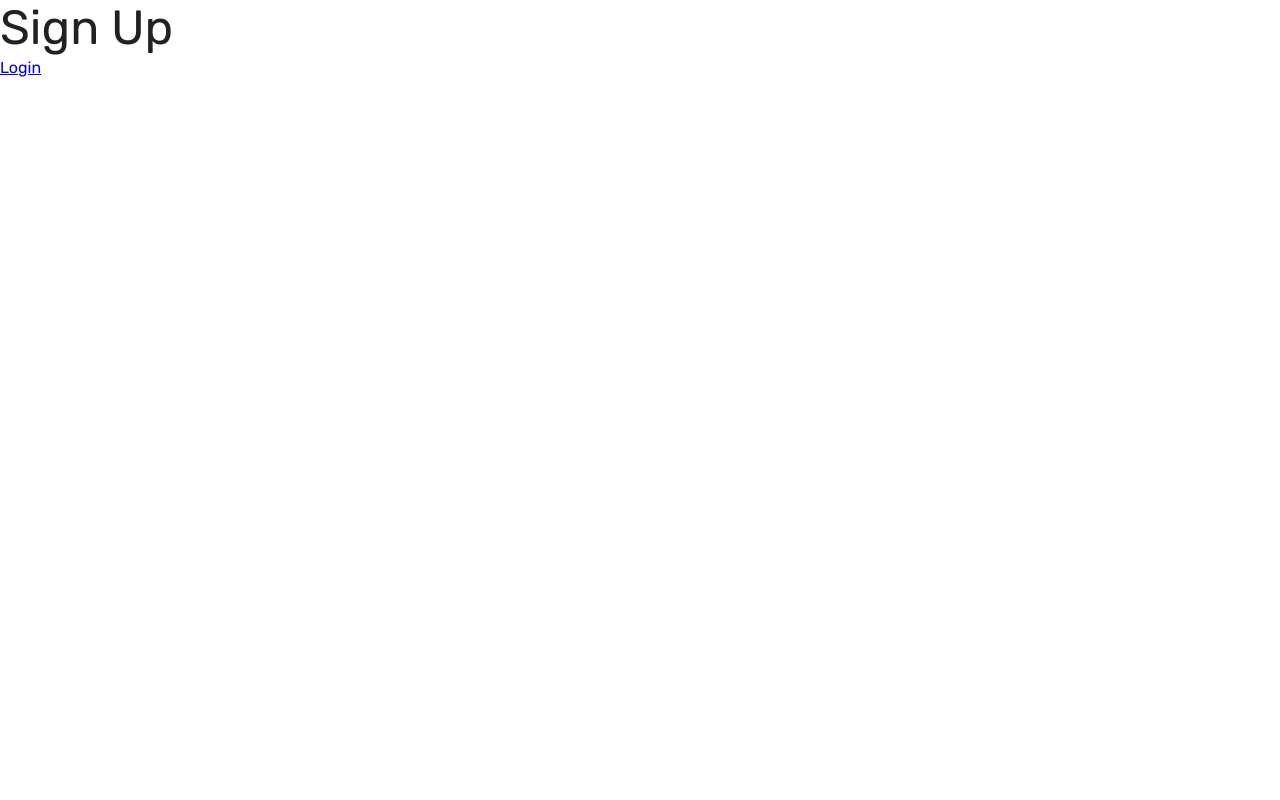
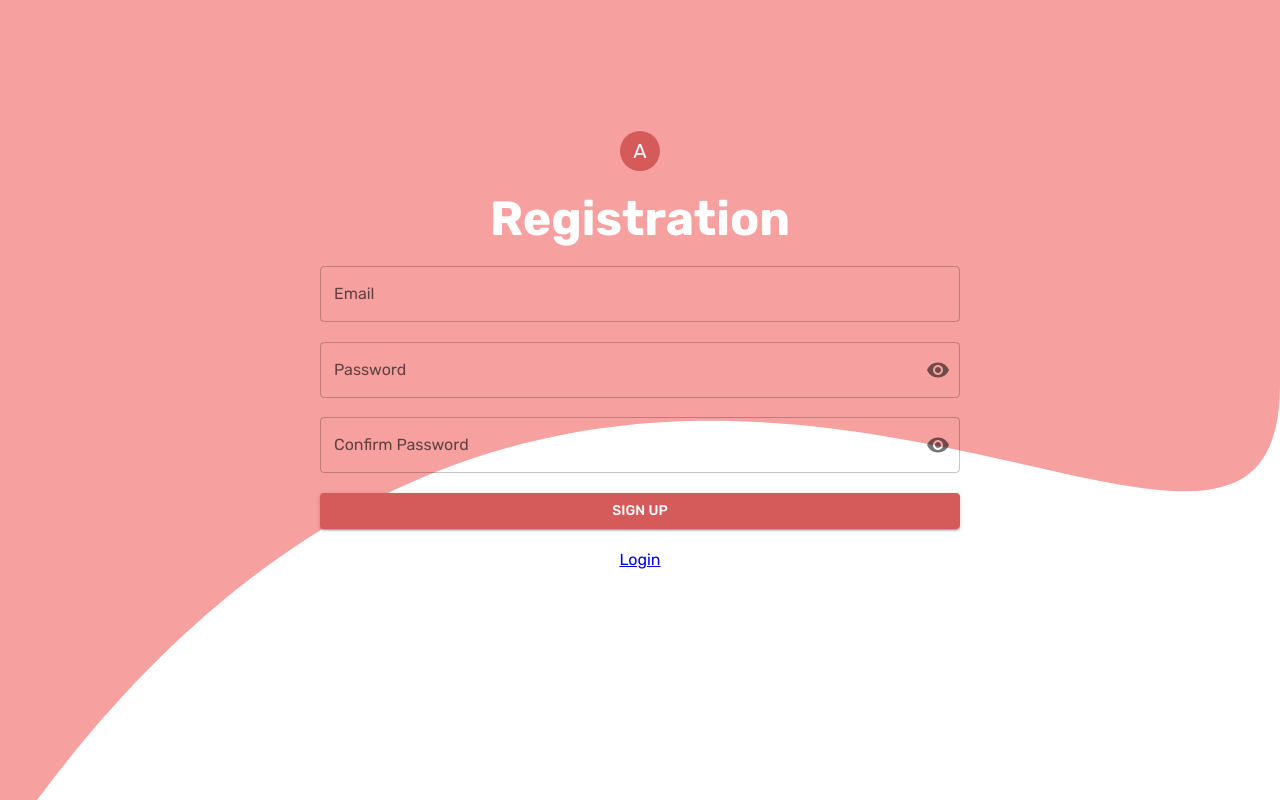
Before and after one commit to meetingbook/meetingbook, a React (Vite) app in the folder webapp/: page /signup in a window 1280 px wide. Built offline with nearby package versions, Linux system fonts and the light colour scheme.

Commit message:
feat(registration-screen): added registration-screen-react
related #136

```diff
--- a/webapp/src/pages/signup/index.jsx
+++ b/webapp/src/pages/signup/index.jsx
@@ -1,13 +1,67 @@
 import { Link } from 'react-router-dom';
-import { Typography } from '../../ui/components/atoms/typography';
+import { Title } from '../../ui/components/atoms/title';
+import { BasicTextField } from '../../ui/components/atoms/textfield/BasicTextField';
+import { PasswordTextField } from '../../ui/components/atoms/textfield/PasswordTextField';
+import { Button } from '../../ui/components/atoms/button';
+import Box from '@mui/material/Box';
+import Avatar from '@mui/material/Avatar';
+import GlobalStyles from '@mui/material/GlobalStyles';
+import { styled } from '@mui/system';
+import bg from '../../assets/images/loginbackground.svg';
+
+const inputGlobalStyles = (
+  <GlobalStyles
+    styles={{
+      body: {
+        background: `url(${bg}) no-repeat 50% 50%`,
+        backgroundSize: 'cover',
+        width: '50%',
+        margin: '0 auto',
+      },
+    }}
+  />
+);
+
+const WhiteTitle = styled(Title)(({ theme }) => ({
+  color: theme.palette.white.main,
+  textAlign: 'center',
+}));
+
+const WhiteAvatar = styled(Avatar)(({ theme }) => ({
+  color: theme.palette.white.main,
+  background: theme.palette.primary.main,
+  margin: '0 auto',
+}));
 
 export const SignUp = () => {
   return (
-    <>
-      <Typography variant="h3" component="h1">
-        Sign Up
-      </Typography>
-      <Link to="/login">Login</Link>
-    </>
+    <Box
+      sx={{
+        display: 'flex',
+        flexDirection: 'column',
+        justifyContent: 'space-evenly',
+        height: '60vh',
+        marginTop: '7em',
+      }}
+    >
+      {inputGlobalStyles}
+      <WhiteAvatar>A</WhiteAvatar>
+      <WhiteTitle>Registration</WhiteTitle>
+      <Box>
+        <BasicTextField fullWidth={true} label="Email" />
+      </Box>
+      <Box>
+        <PasswordTextField label="Password" />
+      </Box>
+      <Box>
+        <PasswordTextField label=" Confirm Password" />
+      </Box>
+      <Box>
+        <Button fullWidth={true}>Sign Up</Button>
+      </Box>
+      <Box sx={{ textAlign: 'center' }}>
+        <Link to="/login">Login</Link>
+      </Box>
+    </Box>
   );
 };
```
